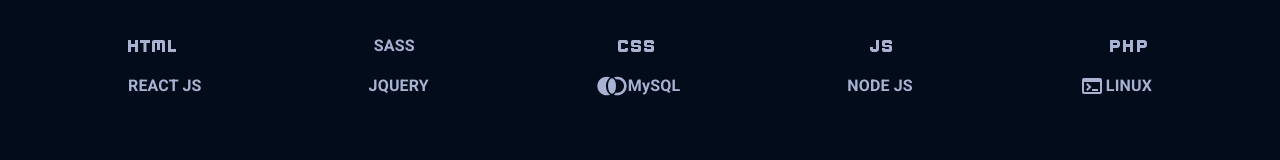
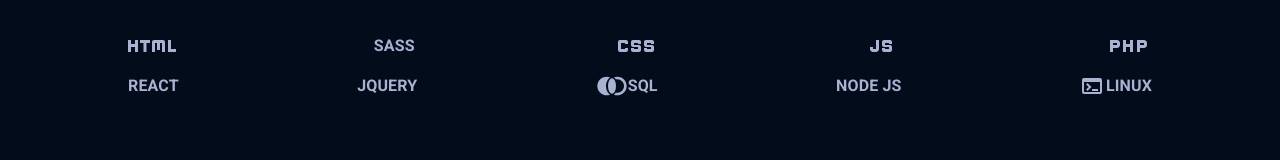
Before and after one commit to JAbsolu/React-portfolio, a React (Create React App) app: page / in a window 1280 px wide. Shown: the part 571-731 px from the top of the page. Built offline with nearby package versions, Linux system fonts and the light colour scheme.

Commit message:
fixed small issues with links

```diff
--- a/public/index.html
+++ b/public/index.html
@@ -24,7 +24,7 @@
       work correctly both with client-side routing and a non-root public URL.
       Learn how to configure a non-root public URL by running `npm run build`.
     -->
-    <title>React App</title>
+    <title>Johnson Absolu</title>
     <style>
       body {margin: 0}
     </style>
--- a/src/views/home/index.js
+++ b/src/views/home/index.js
@@ -227,7 +227,7 @@
                     fontWeight: "bolder",
                   }}
                 >
-                  REACT JS
+                  REACT
                 </Typography>
                 <Typography
                   sx={{
@@ -251,7 +251,7 @@
                       color: lightSlate,
                     }}
                   />
-                  MySQL
+                  SQL
                 </Typography>
                 <Typography
                   sx={{
```
